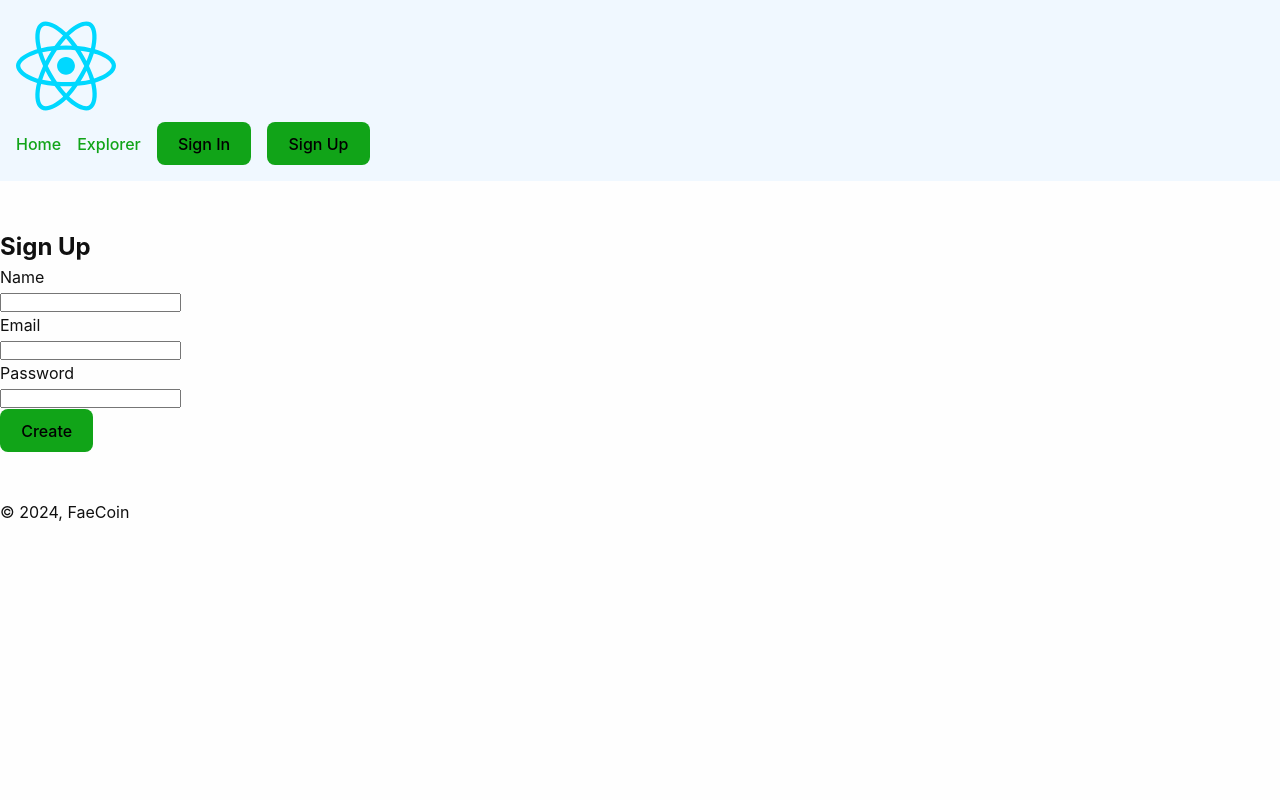
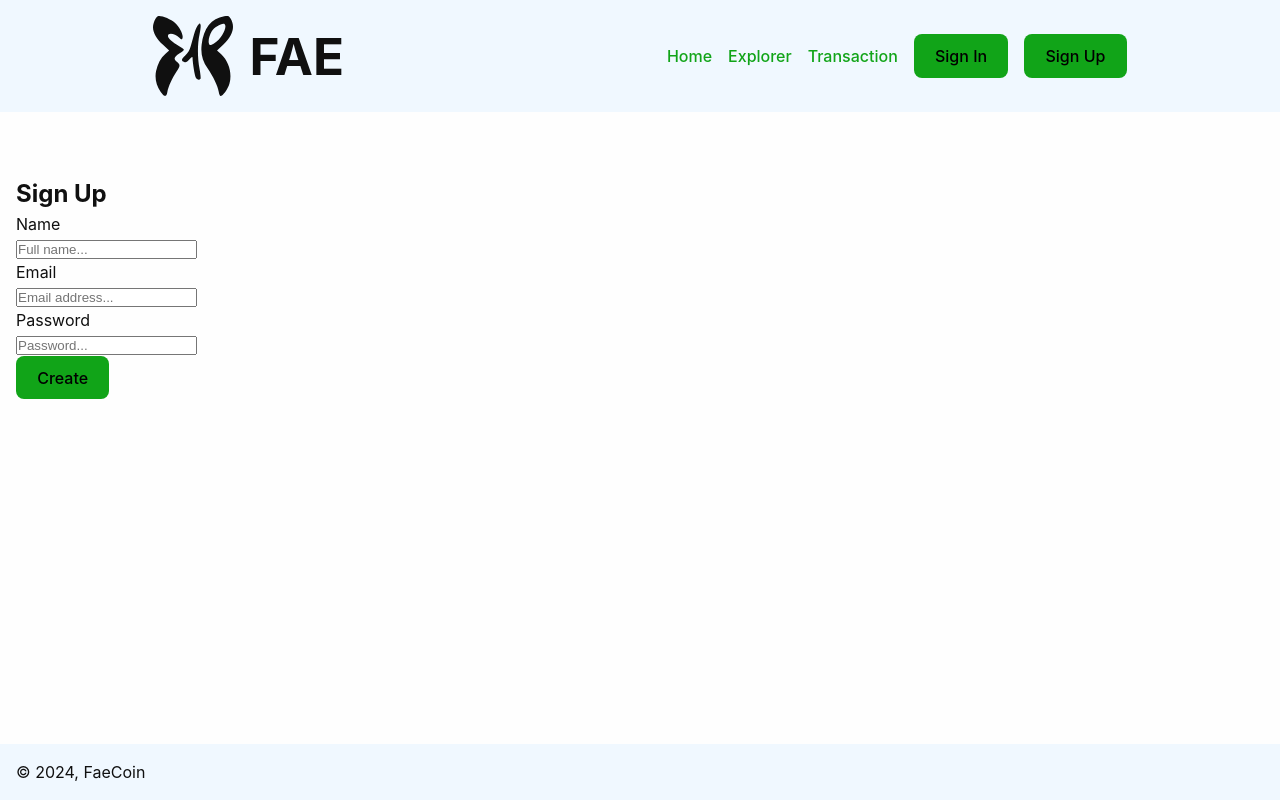
Before and after one commit to rowpacmal/bcu23d-nodejs-faecoin, a React (Vite) app in the folder client/: page /register in a window 1280 px wide. Built offline with nearby package versions, Linux system fonts and the light colour scheme.

Commit message:
Updated pages & components

```diff
--- a/client/src/components/Layout/Footer.jsx
+++ b/client/src/components/Layout/Footer.jsx
@@ -1,7 +1,11 @@
+import style from '../../styles/Footer.module.css';
+
 function Footer() {
   return (
-    <footer>
-      <p>&copy; 2024, FaeCoin</p>
+    <footer className={style.footer}>
+      <div className={style.container}>
+        <p>&copy; 2024, FaeCoin</p>
+      </div>
     </footer>
   );
 }
--- a/client/src/components/Layout/Header.jsx
+++ b/client/src/components/Layout/Header.jsx
@@ -1,4 +1,4 @@
-import { NavLink, useNavigate } from 'react-router-dom';
+import { Link, NavLink, useNavigate } from 'react-router-dom';
 import style from '../../styles/Header.module.css';
 
 function Header() {
@@ -12,7 +12,16 @@ function Header() {
 
   return (
     <header className={style.header}>
-      <img src="./src/assets/react.svg" alt="" width="100" height="100" />
+      <div className={style.container}>
+        <Link to="/" className={style.link}>
+          <img
+            src="./src/assets/fae_logo.svg"
+            alt=""
+            width="100"
+            height="100"
+          />
+          <h1>Fae</h1>
+        </Link>
 
         <nav>
           <ul className={style.ul}>
@@ -22,6 +31,10 @@ function Header() {
 
             <li>
               <NavLink to="/explorer">Explorer</NavLink>
+            </li>
+
+            <li>
+              <NavLink to="/transaction">Transaction</NavLink>
             </li>
 
             {!localStorage.getItem('TOKEN') ? (
@@ -45,6 +58,7 @@ function Header() {
             )}
           </ul>
         </nav>
+      </div>
     </header>
   );
 }
--- a/client/src/pages/Layout.jsx
+++ b/client/src/pages/Layout.jsx
@@ -1,13 +1,15 @@
 import { Outlet } from 'react-router-dom';
 import Header from '../components/Layout/Header';
 import Footer from '../components/Layout/Footer';
+
+import style from '../styles/Main.module.css';
 
 function Layout() {
   return (
     <>
       <Header />
 
-      <main>
+      <main className={style.main}>
         <Outlet />
       </main>
 
--- a/client/src/pages/Login.jsx
+++ b/client/src/pages/Login.jsx
@@ -45,6 +45,7 @@ function Login() {
             <input
               name="email"
               type="text"
+              placeholder="Email address..."
               value={formData.email}
               onChange={handleChange}
             />
@@ -58,6 +59,7 @@ function Login() {
             <input
               name="password"
               type="password"
+              placeholder="Password..."
               value={formData.password}
               onChange={handleChange}
             />
--- a/client/src/pages/Register.jsx
+++ b/client/src/pages/Register.jsx
@@ -46,6 +46,7 @@ function Register() {
             <input
               name="name"
               type="text"
+              placeholder="Full name..."
               value={formData.name}
               onChange={handleChange}
             />
@@ -59,6 +60,7 @@ function Register() {
             <input
               name="email"
               type="text"
+              placeholder="Email address..."
               value={formData.email}
               onChange={handleChange}
             />
@@ -72,6 +74,7 @@ function Register() {
             <input
               name="password"
               type="password"
+              placeholder="Password..."
               value={formData.password}
               onChange={handleChange}
             />
```
Lines whose indentation alone changed are shown as unchanged.
